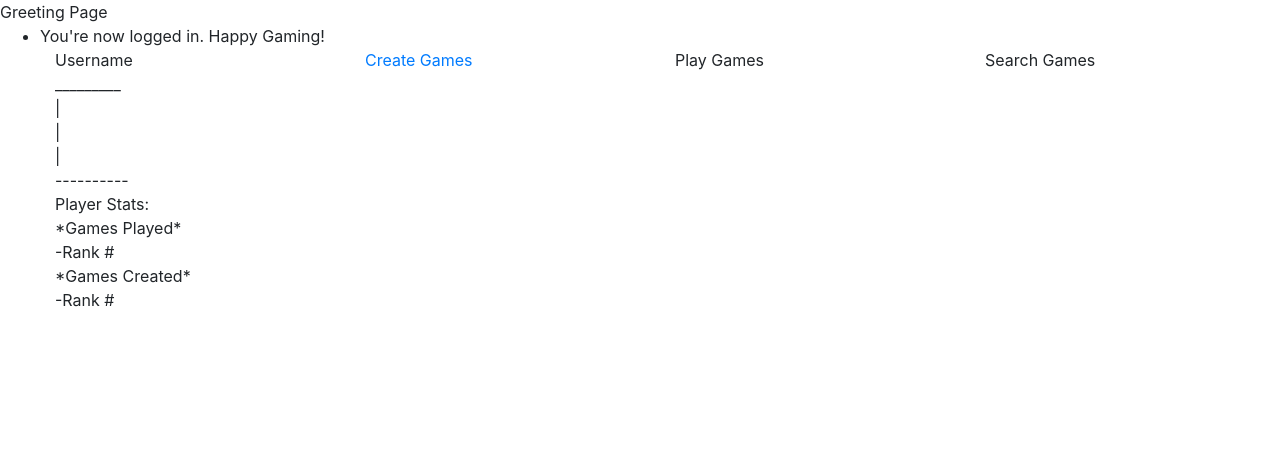
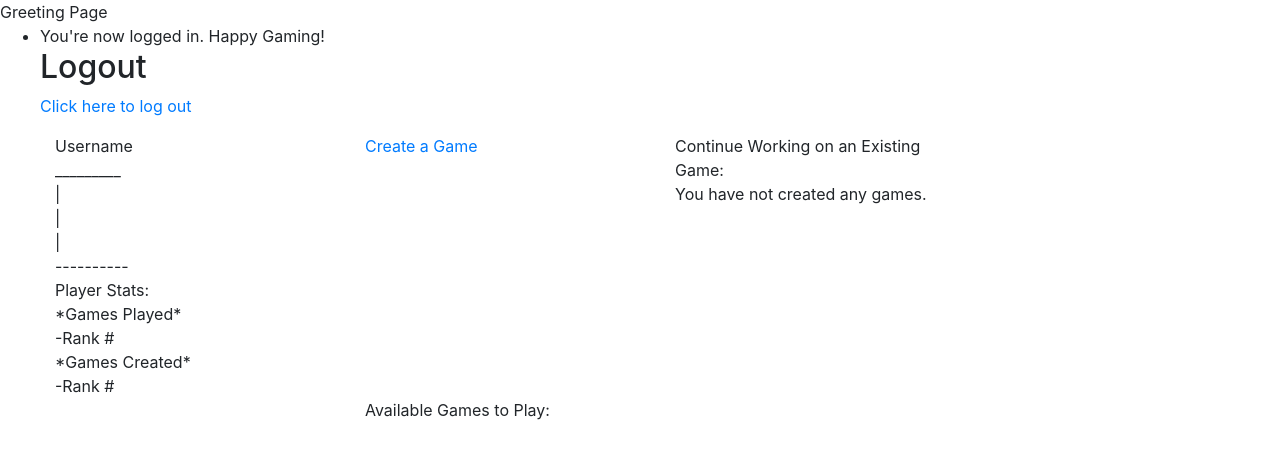
Before and after one commit to Lumicran/Project-Epic-StoryTime, a Flask app: page /main-page in a window 1280 px wide. Shown: the top 459 px of the page. Run offline with Flask 2, Linux system fonts and the light colour scheme; the visitor is signed in with stand-in values (Sample User, id 1); data that the repository does not hold is empty; some libraries are stand-ins or nearby versions.

Commit message:
Created seed files to populate database, have route where creators can create a new game, route where they can add game details.

```diff
--- a/server.py
+++ b/server.py
@@ -53,6 +53,9 @@ def register_process():
         db.session.add(new_user)
         db.session.commit()
 
+        session["active_session"] = new_user.user_id
+
+        flash("Thank you for registering. Happy Gaming!")
         return render_template("mainpage.html")
 
 
@@ -63,11 +66,11 @@ def login_page():
     return render_template("login.html")
 
 
-@app.route('/login-check')
+@app.route('/login-check', methods=["POST"])
 def login_check():
 
-    email = request.args.get("user_email")
-    password = request.args.get("user_password")
+    email = request.form.get("user_email")
+    password = request.form.get("user_password")
     user_info = db.session.query(User.email, User.password, User.user_id).all()
 
     for user in user_info:
@@ -98,11 +101,27 @@ def main_page():
 
     flash("You're now logged in. Happy Gaming!")
 
-    return render_template("mainpage.html")
+    all_games = db.session.query(Game).all()
+
+    #This query receives a list of game id's that a user has created.
+    user_created_games = db.session.query(GameMaster.created_games).filter(GameMaster.user_id == session["active_session"]).all()
+
+    games_created = []
+
+    for game_id in user_created_games:
+        game = db.session.query(Game).filter(Game.game_id == game_id)
+        games_created.append(game.game_name)
+        print(games_created)
+
+    return render_template("mainpage.html",
+                            all_games=all_games,
+                            user_games = user_created_games)
 
 @app.route('/create-game')
 def create_game_page():
     """Page shown where GM's can create a game."""
+
+    user_id = session['active_session']
 
     return render_template("game_creation.html")
 
@@ -111,26 +130,44 @@ def game_shell_creation():
     """This gets the puzzle/game details from game_creation.html)"""
 
     game_title = request.form.get("game_title")
+    game_description = request.form.get("game_description")
+
     game_info = db.session.query(Game.game_id, Game.game_name).all()
 
-    for game in game_info:
-        if game_title == game[1]:
-            flash(u"This game already exists. Please create a new game.")
-            return redirect("/create-game")
-        else:
-            #Adding game to Games table in storytime DB.
-            new_game = Game(game_name=game_title)
-            db.session.add(new_game)
-            db.session.commit()
+    # for game in game_info:
+    #     if game_title == game[1]:
+    #         flash(u"This game already exists. Please create a new game.")
+    #         return redirect("/create-game")
 
-    return render_template("game_details.html")
+
+    #Adding game to Games table in storytime DB.
+    new_game = Game(game_name=game_title, game_description=game_description)
+    db.session.add(new_game)
+    db.session.commit()
+
+    user_id = session["active_session"]
+    created_game = new_game.game_id
+
+    gm_record = GameMaster(user_id=user_id, created_games=created_game)
+    db.session.add(gm_record)
+    db.session.commit()
+
+    session['current_game'] = created_game
+
+    return render_template("game_details.html",
+                            game_id=created_game,
+                            game_name=new_game.game_name)
 
 
 @app.route('/game-details', methods=["POST"])
 def get_game_details():
     """Route to record game details for an event."""
 
-    game_description = request.form.get("game_description")
+    game_id = session['current_game']
+
+    game_name = db.session.query(Game.game_name).filter(Game.game_id == game_id).first()
+    game_name = game_name[0]
+
     event_order = request.form.get("event_order")
     latitude = request.form.get("latitude")
     longitude = request.form.get("longitude")
@@ -140,17 +177,28 @@ def get_game_details():
     puzzle_hint = request.form.get("puzzle_hint")
     weather_condition = request.form.get("weather_condition")
 
-    #Query to get game ID for particular game ||||| BUILD!!!!
-    game_id = db.session.query(Game.game_id).all()
-
     #Adding event to Game Information table.
-    game_item = GameInfo(game_id=game_id, event_order=event_order, game_description=game_description, latitude=latitude,
+    game_item = GameInfo(game_id=game_id, event_order=event_order, latitude=latitude,
                     longitude=longitude, story_text=story_text, puzzle=puzzle, puzzle_key=puzzle_key,
                     puzzle_hint=puzzle_hint, weather_condition=weather_condition)
     db.session.add(game_item)
     db.session.commit()
 
-    return render_template("game_details.html")
+    #Pulling game details
+    game_details = db.session.query(GameInfo).filter(GameInfo.game_id == game_id).all()
+
+    return render_template("game.html",
+                            game_id=game_id,
+                            game_name=game_name,
+                            game_details=game_details)
+
+@app.route('/game-page')
+def show_game():
+    """Route to game page."""
+
+
+    return render_template("game.html")
+
 
 
 
--- a/templates/game_details.html
+++ b/templates/game_details.html
@@ -4,6 +4,10 @@
 
 {% block content %}
 
+    <a href="/main-page">Main Page</a>
+    <p>Current Game: ({{ game_id }}) {{ game_name }} </p><br>
+
+Add game events:
   <form action="/game-details" method="POST">
 
     Event #: <input type='number' name='event_order' min=1><br>
@@ -18,6 +22,7 @@
             <option value='no_condition'>None</option>
             <option value='light_rain'>Light Rain</option>
         </select>
+    <br>
 
     <input type='submit' value='Submit Game Details'>
 
--- a/templates/login.html
+++ b/templates/login.html
@@ -6,7 +6,7 @@
 
 <h1>Welcome Back!</h1>
 
-  <form action="/login-check" method="GET">
+  <form action="/login-check" method="POST">
 
     Email: <input type='text' name='user_email'><br>
     Password: <input type='password' name='user_password'>
--- a/templates/mainpage.html
+++ b/templates/mainpage.html
@@ -3,6 +3,14 @@
 {% block title %}Greeting Page{% endblock %}
 
 {% block content %}
+
+{% if 'active_session' in session %}
+    <h2>Logout</h2>
+    <p><a href="/logout">Click here to log out</a></p>
+{% else %}
+    <h2>Login</h2>
+    <p><a href="/login">Click here to log in</a></p>
+{% endif %}
 
     <body>
         <div class="container-fluid">
@@ -27,18 +35,35 @@
 
                 <div class="col-3">
                     <a href="/create-game">
-                        Create Games
+                        Create a Game
                     </a>
                 </div>
 
                 <div class="col-3">
-                    Play Games
+                    Continue Working on an Existing Game:<br>
+
+                    {% if user_games %}
+                        {% for game in user_games %}
+                            {{ game.game_name}}<br>
+                        {% endfor %}
+                    {% else %}
+                        You have not created any games.<br>
+                    {% endif %}
                 </div>
 
-                <div class="col-3">
-                    Search Games
+
+
+            </div>
+
+            <div class="row">
+                <div class="col-3 offset-3">
+                    Available Games to Play:<br>
+                            {% for game in all_games %}
+                                {{ game.game_name }}<br>
+                            {% endfor %}
                 </div>
             </div>
+
         </div>
     </body>
 
```
Also changed, not shown: model.py (+3 -25 lines), seed.py (added, +202 -0 lines), templates/game.html (added, +21 -0 lines), templates/game_creation.html (+0 -10 lines), 7 other files.
